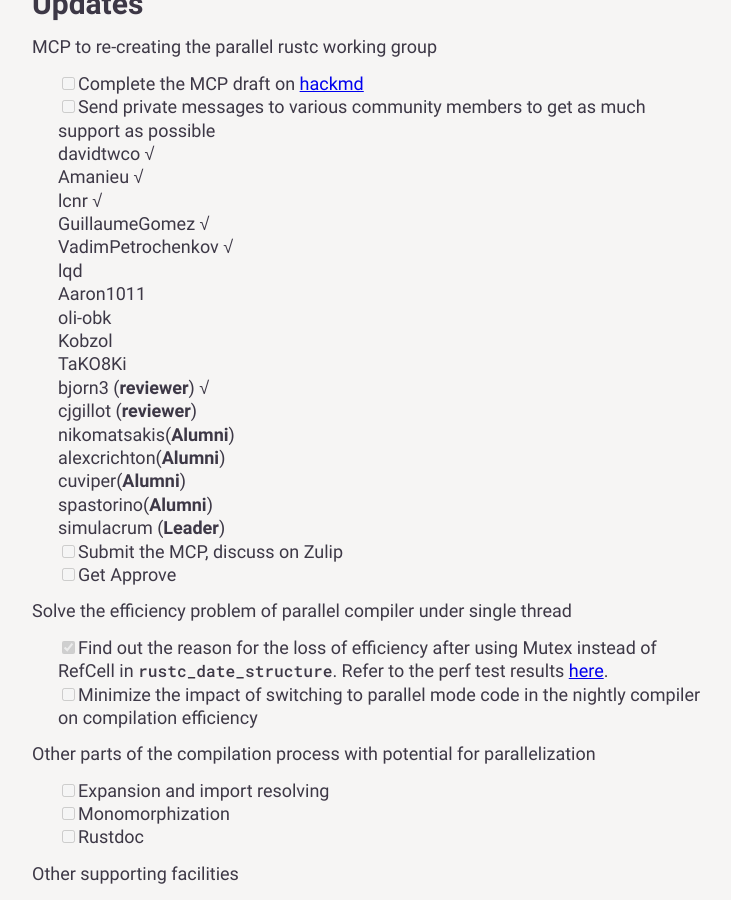
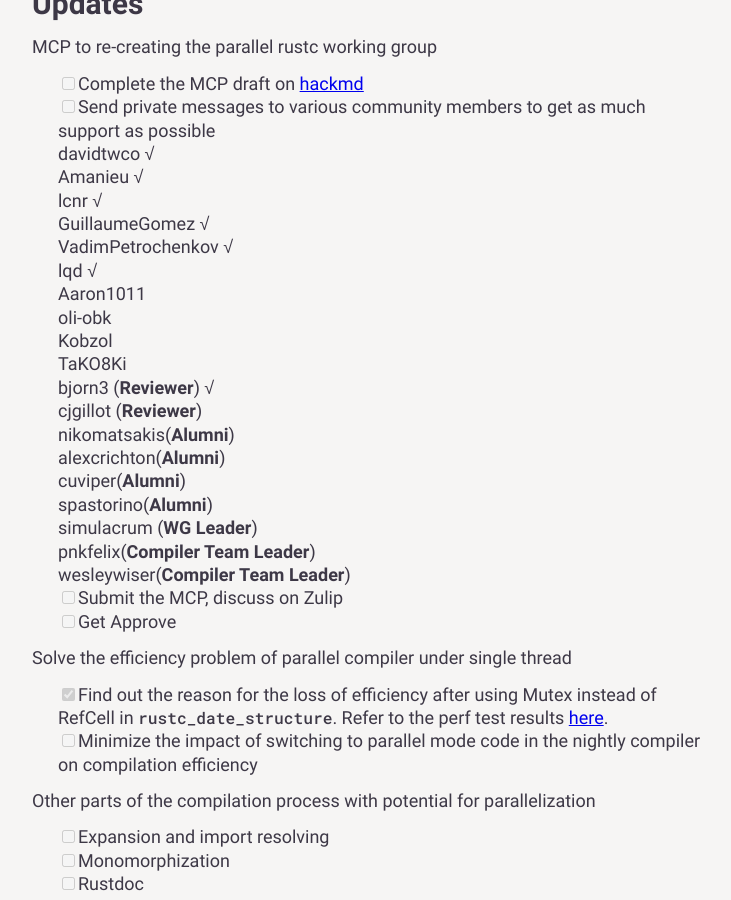
Before and after one commit to yijunyu/trusted-programming.github.io, a Jekyll site: the page built from articles/work-in-progress/Compiler/ParallelCompiler.md, in a window 1280 px wide and 900 px high, scrolled down 472 px. Shown: the whole window, without its empty margins (273-1004 px from the left). Built offline with Jekyll 4.4.1, drawn with Linux system fonts in a browser that asks for light colours.

Commit message:
a few more names

```diff
--- a/articles/work-in-progress/Compiler/ParallelCompiler.md
+++ b/articles/work-in-progress/Compiler/ParallelCompiler.md
@@ -25,18 +25,20 @@ MCP to re-creating the parallel rustc working group
 - lcnr √
 - GuillaumeGomez √
 - VadimPetrochenkov √
-- lqd
+- lqd √
 - Aaron1011
 - oli-obk
 - Kobzol
 - TaKO8Ki
-- bjorn3 (**reviewer**) √
-- cjgillot (**reviewer**)
+- bjorn3 (**Reviewer**) √
+- cjgillot (**Reviewer**)
 - nikomatsakis(**Alumni**)
 - alexcrichton(**Alumni**)
 - cuviper(**Alumni**)
 - spastorino(**Alumni**)
-- simulacrum (**Leader**)
+- simulacrum (**WG Leader**)
+- pnkfelix(**Compiler Team Leader**)
+- wesleywiser(**Compiler Team Leader**)
 - [ ] Submit the MCP, discuss on Zulip
 - [ ] Get Approve
 
```
